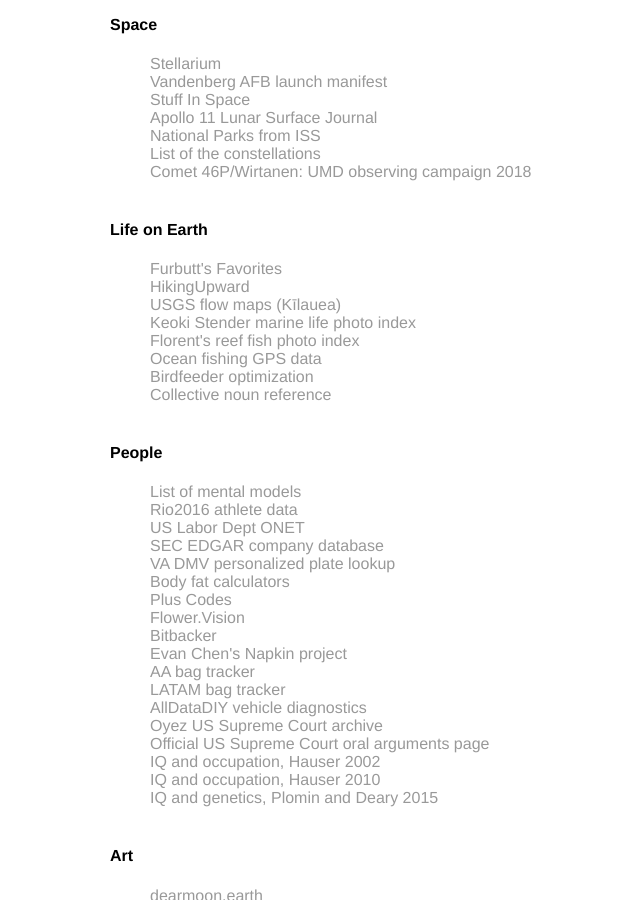
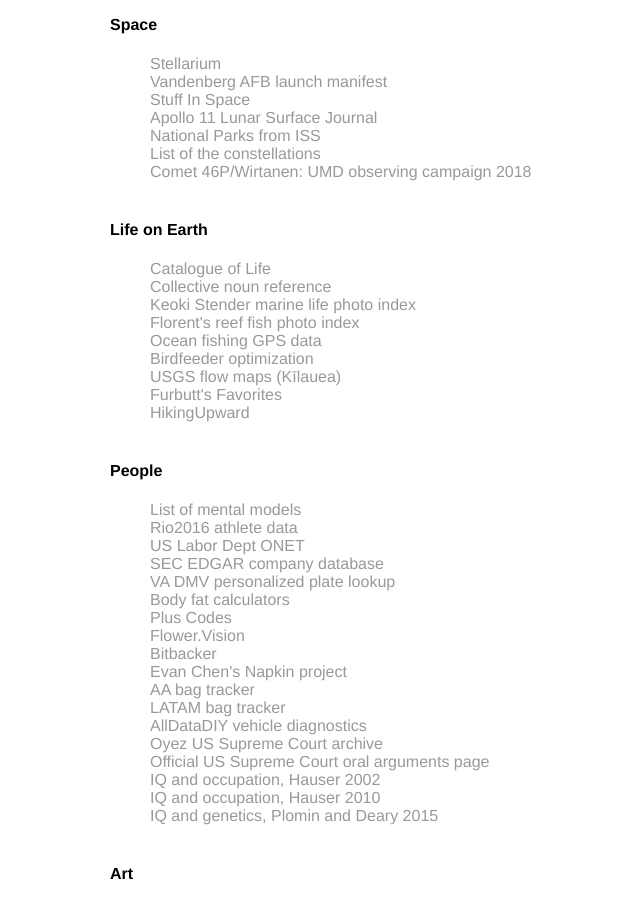
Before and after one commit to amcnicho/amcnicho.github.io, a Jekyll site: the page built from misc/index.html, in a window 1280 px wide and 900 px high, scrolled down 872 px. Shown: the whole window, without its empty margins (82-722 px from the left). Built offline with Jekyll 4.4.1, drawn with Linux system fonts in a browser that asks for light colours.

Commit message:
Update index.html

```diff
--- a/misc/index.html
+++ b/misc/index.html
@@ -50,14 +50,15 @@
 
       <h4>Life on Earth</h4>
       <ul>
-        <li><a href="http://www.vhtrc.org/trails/about">Furbutt's Favorites</a></li>
-        <li><a href="https://www.hikingupward.com/">HikingUpward</a></li>
-        <li><a href="https://volcanoes.usgs.gov/volcanoes/kilauea/multimedia_maps.html">USGS flow maps (Kīlauea)</a></li>
+        <li><a href="http://www.catalogueoflife.org/col/browse/tree">Catalogue of Life</a></li>
+        <li><a href="https://www.latitudegroup.com/blog/collective-nouns/">Collective noun reference</a></li>
         <li><a href="https://www.marinelifephotography.com/default.htm">Keoki Stender marine life photo index</a></li>
         <li><a href="https://reefguide.org/home.html">Florent's reef fish photo index</a></li>
         <li><a href="http://globalfishingwatch.org/map/workspace/gfw-tasks-766-sharks-v1">Ocean fishing GPS data</a></li>
         <li><a href="http://www.thewoodfather.com/reddit/seeds/index.html">Birdfeeder optimization</a></li>
-        <li><a href="https://www.latitudegroup.com/blog/collective-nouns/">Collective noun reference</a></li>
+        <li><a href="https://volcanoes.usgs.gov/volcanoes/kilauea/multimedia_maps.html">USGS flow maps (Kīlauea)</a></li>
+        <li><a href="http://www.vhtrc.org/trails/about">Furbutt's Favorites</a></li>
+        <li><a href="https://www.hikingupward.com/">HikingUpward</a></li>
       </ul>
 
       <h4>People</h4>
```
